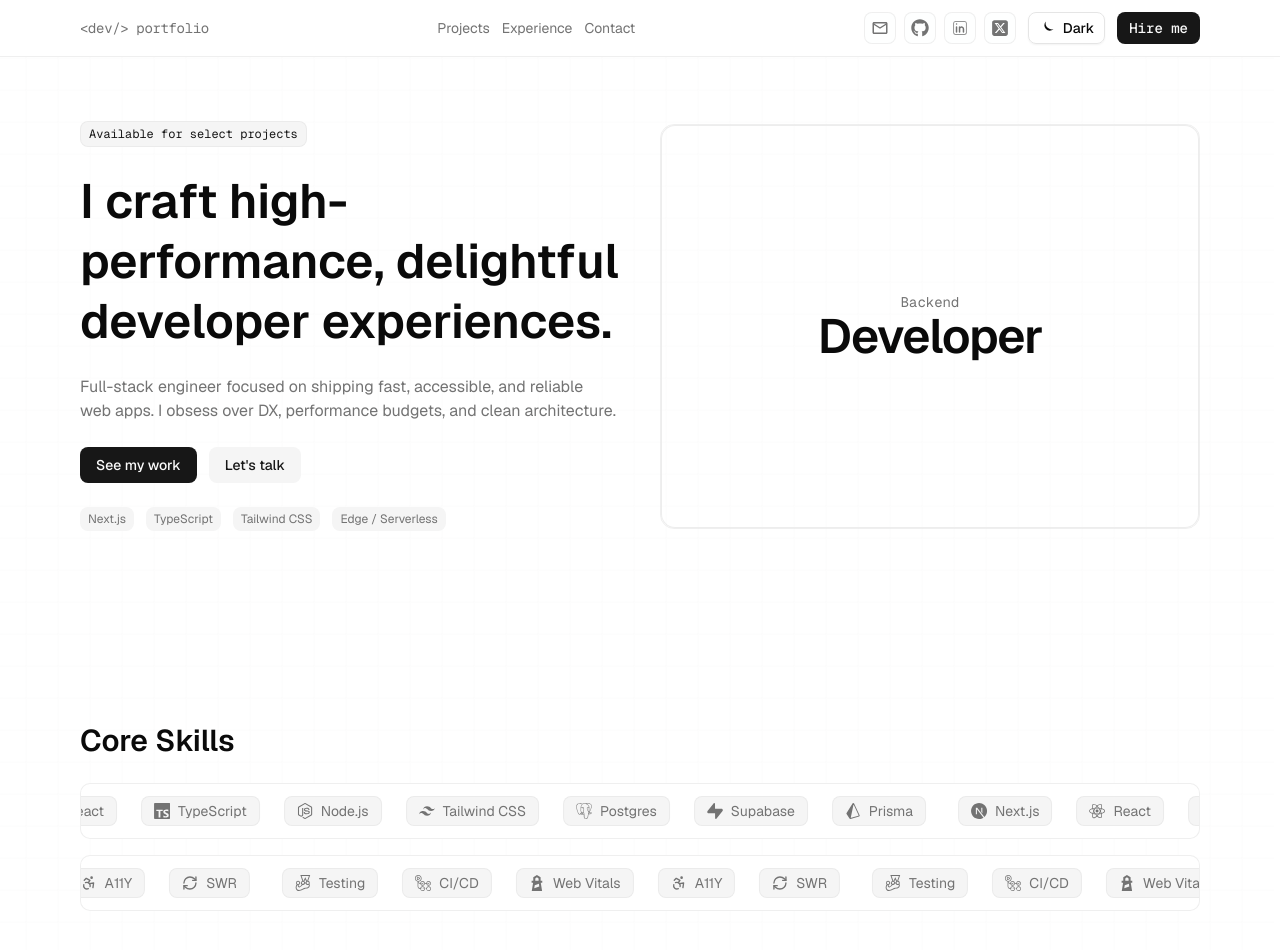
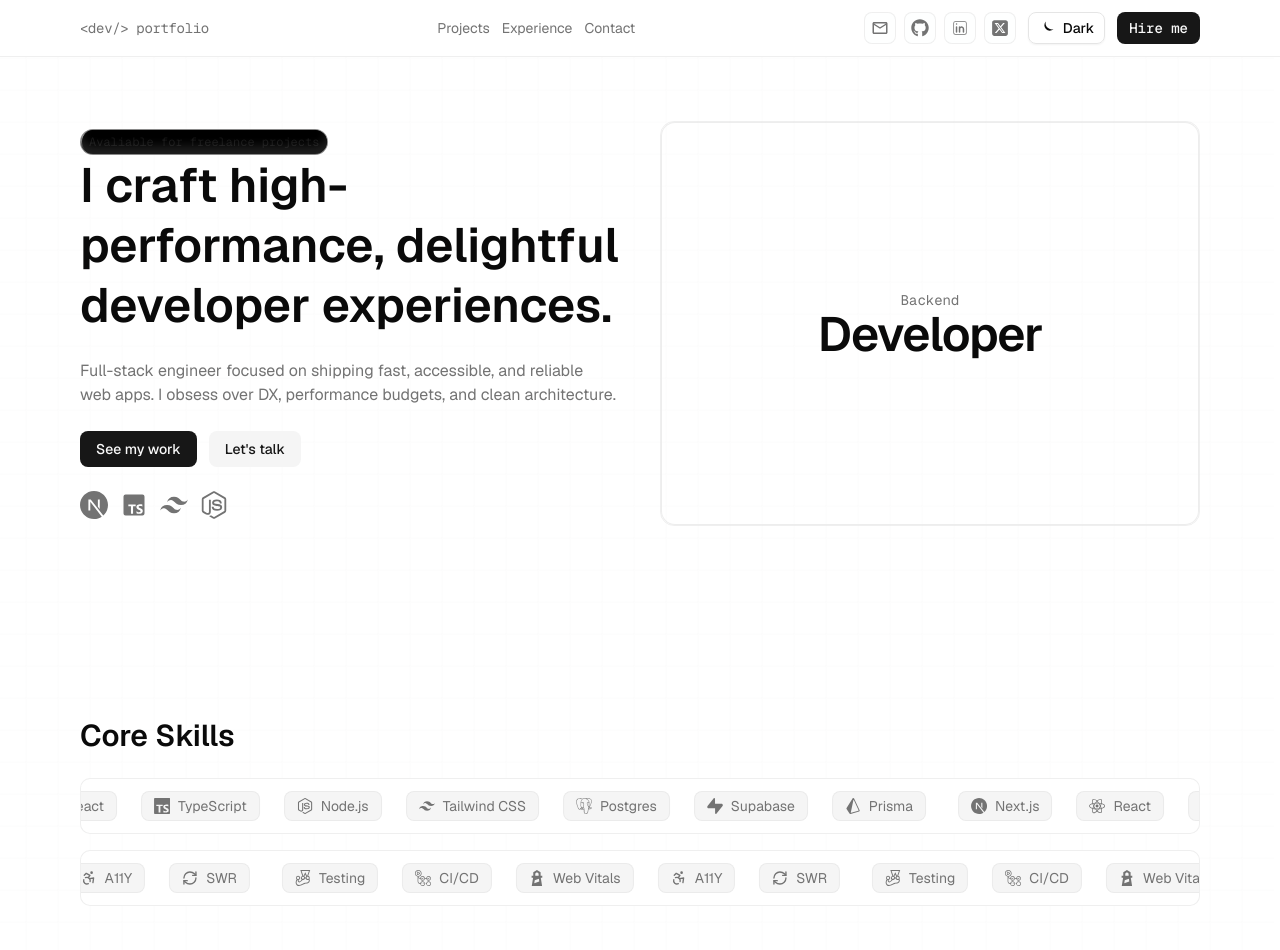
Before and after one commit to Harshsharma1712/harsh-sharma, a Next.js app: page / in a window 1280 px wide. Shown: the top 950 px of the page. Built offline with nearby package versions, Linux system fonts and the light colour scheme.

Commit message:
Ehnance the hero section by using shimmer button

```diff
--- a/app/globals.css
+++ b/app/globals.css
@@ -41,6 +41,27 @@
   --radius-md: calc(var(--radius) - 2px);
   --radius-lg: var(--radius);
   --radius-xl: calc(var(--radius) + 4px);
+  --animate-shimmer-slide: shimmer-slide var(--speed) ease-in-out infinite alternate;
+  --animate-spin-around: spin-around calc(var(--speed) * 2) infinite linear;
+  @keyframes shimmer-slide {
+  to {
+    transform: translate(calc(100cqw - 100%), 0);
+    }
+  }
+  @keyframes spin-around {
+  0% {
+    transform: translateZ(0) rotate(0);
+    }
+  15%, 35% {
+    transform: translateZ(0) rotate(90deg);
+    }
+  65%, 85% {
+    transform: translateZ(0) rotate(270deg);
+    }
+  100% {
+    transform: translateZ(0) rotate(360deg);
+    }
+  }
 }
 
 :root {
--- /dev/null
+++ b/components/ui/shimmer-button.tsx
@@ -0,0 +1,96 @@
+import React, { ComponentPropsWithoutRef, CSSProperties } from "react"
+
+import { cn } from "@/lib/utils"
+
+export interface ShimmerButtonProps extends ComponentPropsWithoutRef<"button"> {
+  shimmerColor?: string
+  shimmerSize?: string
+  borderRadius?: string
+  shimmerDuration?: string
+  background?: string
+  className?: string
+  children?: React.ReactNode
+}
+
+export const ShimmerButton = React.forwardRef<
+  HTMLButtonElement,
+  ShimmerButtonProps
+>(
+  (
+    {
+      shimmerColor = "#ffffff",
+      shimmerSize = "0.05em",
+      shimmerDuration = "3s",
+      borderRadius = "100px",
+      background = "rgba(0, 0, 0, 1)",
+      className,
+      children,
+      ...props
+    },
+    ref
+  ) => {
+    return (
+      <button
+        style={
+          {
+            "--spread": "90deg",
+            "--shimmer-color": shimmerColor,
+            "--radius": borderRadius,
+            "--speed": shimmerDuration,
+            "--cut": shimmerSize,
+            "--bg": background,
+          } as CSSProperties
+        }
+        className={cn(
+          "group relative z-0 flex cursor-pointer items-center justify-center overflow-hidden [border-radius:var(--radius)] border border-white/10 px-6 py-3 whitespace-nowrap text-white [background:var(--bg)]",
+          "transform-gpu transition-transform duration-300 ease-in-out active:translate-y-px",
+          className
+        )}
+        ref={ref}
+        {...props}
+      >
+        {/* spark container */}
+        <div
+          className={cn(
+            "-z-30 blur-[2px]",
+            "[container-type:size] absolute inset-0 overflow-visible"
+          )}
+        >
+          {/* spark */}
+          <div className="animate-shimmer-slide absolute inset-0 [aspect-ratio:1] h-[100cqh] [border-radius:0] [mask:none]">
+            {/* spark before */}
+            <div className="animate-spin-around absolute -inset-full w-auto [translate:0_0] rotate-0 [background:conic-gradient(from_calc(270deg-(var(--spread)*0.5)),transparent_0,var(--shimmer-color)_var(--spread),transparent_var(--spread))]" />
+          </div>
+        </div>
+        {children}
+
+        {/* Highlight */}
+        <div
+          className={cn(
+            "absolute inset-0 size-full",
+
+            "rounded-2xl px-4 py-1.5 text-sm font-medium shadow-[inset_0_-8px_10px_#ffffff1f]",
+
+            // transition
+            "transform-gpu transition-all duration-300 ease-in-out",
+
+            // on hover
+            "group-hover:shadow-[inset_0_-6px_10px_#ffffff3f]",
+
+            // on click
+            "group-active:shadow-[inset_0_-10px_10px_#ffffff3f]"
+          )}
+        />
+
+        {/* backdrop */}
+        <div
+          className={cn(
+            "absolute [inset:var(--cut)] -z-20 [border-radius:var(--radius)] [background:var(--bg)]"
+          )}
+        />
+      </button>
+    )
+  }
+)
+
+ShimmerButton.displayName = "ShimmerButton"
--- a/sections/hero.tsx
+++ b/sections/hero.tsx
@@ -3,6 +3,12 @@
 import Section from "@/components/section"
 import { Button } from "@/components/ui/button"
 import * as React from "react"
+import { ShimmerButton } from "@/components/ui/shimmer-button"
+import { SiNextdotjs } from "react-icons/si";
+import { BiLogoTypescript } from "react-icons/bi";
+import { RiTailwindCssFill } from "react-icons/ri";
+import { FaNodeJs } from "react-icons/fa";
+
 
 export default function Hero() {
   const [tilt, setTilt] = React.useState({ x: 0, y: 0 })
@@ -19,8 +25,11 @@
     <Section className="pt-12 md:pt-16">
       <div className="grid md:grid-cols-2 items-center gap-10">
         <div className="space-y-6">
-          <span className="inline-flex items-center text-xs font-mono px-2 py-1 rounded-md bg-secondary text-secondary-foreground border border-border/60">
-            Available for select projects
+          <span>
+            <ShimmerButton
+              className="inline-flex items-center text-xs font-mono px-2 py-1 rounded-md bg-secondary text-secondary-foreground border border-border/60">
+              Avaliable for freelance projects
+            </ShimmerButton>
           </span>
           <h1 className="text-pretty text-4xl md:text-5xl font-semibold leading-tight">
             I craft high-performance, delightful developer experiences.
@@ -42,10 +51,10 @@
             </Button>
           </div>
           <ul className="flex flex-wrap gap-3 text-xs text-muted-foreground">
-            <li className="px-2 py-1 rounded-md bg-muted">Next.js</li>
-            <li className="px-2 py-1 rounded-md bg-muted">TypeScript</li>
-            <li className="px-2 py-1 rounded-md bg-muted">Tailwind CSS</li>
-            <li className="px-2 py-1 rounded-md bg-muted">Edge / Serverless</li>
+            <SiNextdotjs className="size-7" />
+            <BiLogoTypescript className="size-7" />
+            <RiTailwindCssFill className="size-7" />
+            <FaNodeJs className="size-7" />
           </ul>
         </div>
 
```
Also changed, not shown: components.json.
